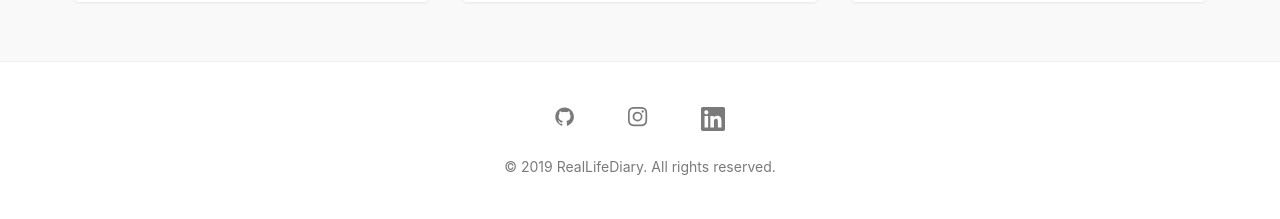
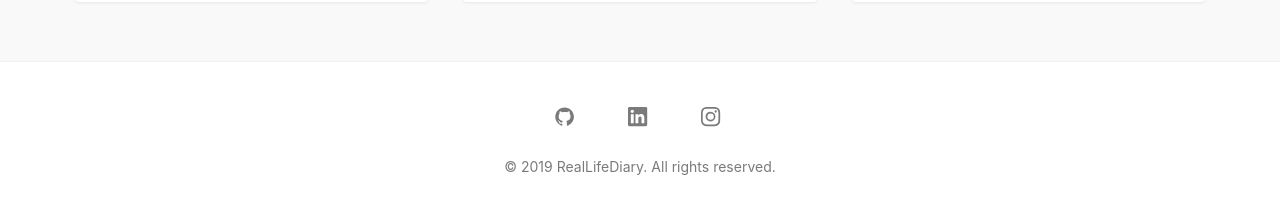
Before and after one commit to jindotori/reallifediary.github.io, a Jekyll site: the page built from index.md, in a window 1280 px wide. Shown: the part 1146-1365 px from the top of the page. Built offline with Jekyll 4.4.1, drawn with Linux system fonts in a browser that asks for light colours.

Commit message:
edit linked in icon

```diff
--- a/_includes/footer.html
+++ b/_includes/footer.html
@@ -11,16 +11,16 @@
           <svg class="social__icon" viewBox="0 0 20 20" width="20px" height="20px"><path d="M15.969,3.058c-0.586,0.26-1.217,0.436-1.878,0.515c0.675-0.405,1.194-1.045,1.438-1.809c-0.632,0.375-1.332,0.647-2.076,0.793c-0.596-0.636-1.446-1.033-2.387-1.033c-1.806,0-3.27,1.464-3.27,3.27 c0,0.256,0.029,0.506,0.085,0.745C5.163,5.404,2.753,4.102,1.14,2.124C0.859,2.607,0.698,3.168,0.698,3.767 c0,1.134,0.577,2.135,1.455,2.722C1.616,6.472,1.112,6.325,0.671,6.08c0,0.014,0,0.027,0,0.041c0,1.584,1.127,2.906,2.623,3.206 C3.02,9.402,2.731,9.442,2.433,9.442c-0.211,0-0.416-0.021-0.615-0.059c0.416,1.299,1.624,2.245,3.055,2.271 c-1.119,0.877-2.529,1.4-4.061,1.4c-0.264,0-0.524-0.015-0.78-0.046c1.447,0.928,3.166,1.469,5.013,1.469 c6.015,0,9.304-4.983,9.304-9.304c0-0.142-0.003-0.283-0.009-0.423C14.976,4.29,15.531,3.714,15.969,3.058z"/></svg>
         </a>
       {% endif %}
+{% if site.linkedin_username %}
+        <a class="social__link" target="_blank" rel="noopener noreferrer" href="https://www.linkedin.com/in/{{ site.linkedin_username }}">
+          <svg class="social__icon" viewBox="0 0 30 30" width="20px" height="20px"><path d="M20.447 20.452h-3.554v-5.569c0-1.328-.027-3.037-1.852-3.037-1.853 0-2.136 1.445-2.136 2.939v5.667H9.351V9h3.414v1.561h.046c.477-.9 1.637-1.85 3.37-1.85 3.601 0 4.267 2.37 4.267 5.455v6.286zM5.337 7.433c-1.144 0-2.063-.926-2.063-2.065 0-1.138.92-2.063 2.063-2.063 1.14 0 2.064.925 2.064 2.063 0 1.139-.925 2.065-2.064 2.065zm1.782 13.019H3.555V9h3.564v11.452zM22.225 0H1.771C.792 0 0 .774 0 1.729v20.542C0 23.227.792 24 1.771 24h20.451C23.2 24 24 23.227 24 22.271V1.729C24 .774 23.2 0 22.222 0h.003z"></path></svg>
+        </a>
+{% endif %}
       {% if site.instagram_username %}
         <a class="social__link" target="_blank" rel="noopener noreferrer" href="https://www.instagram.com/{{ site.instagram_username }}">
           <svg class="social__icon" viewBox="0 0 20 20" width="20px" height="20px"><path d="M8 0C5.827 0 5.555.01 4.702.048 3.85.088 3.27.222 2.76.42a3.908 3.908 0 0 0-1.417.923c-.445.444-.72.89-.923 1.417-.198.51-.333 1.09-.372 1.942C.008 5.555 0 5.827 0 8s.01 2.445.048 3.298c.04.852.174 1.433.372 1.942.204.526.478.973.923 1.417.444.445.89.72 1.417.923.51.198 1.09.333 1.942.372.853.04 1.125.048 3.298.048s2.445-.01 3.298-.048c.852-.04 1.433-.174 1.942-.372a3.908 3.908 0 0 0 1.417-.923c.445-.444.72-.89.923-1.417.198-.51.333-1.09.372-1.942.04-.853.048-1.125.048-3.298s-.01-2.445-.048-3.298c-.04-.852-.174-1.433-.372-1.942a3.908 3.908 0 0 0-.923-1.417A3.886 3.886 0 0 0 13.24.42c-.51-.198-1.09-.333-1.942-.372C10.445.008 10.173 0 8 0zm0 1.44c2.136 0 2.39.01 3.233.048.78.036 1.203.166 1.485.276.374.145.64.318.92.598.28.28.453.546.598.92.11.282.24.705.276 1.485.038.844.047 1.097.047 3.233s-.01 2.39-.05 3.233c-.04.78-.17 1.203-.28 1.485-.15.374-.32.64-.6.92-.28.28-.55.453-.92.598-.28.11-.71.24-1.49.276-.85.038-1.1.047-3.24.047s-2.39-.01-3.24-.05c-.78-.04-1.21-.17-1.49-.28a2.49 2.49 0 0 1-.92-.6c-.28-.28-.46-.55-.6-.92-.11-.28-.24-.71-.28-1.49-.03-.84-.04-1.1-.04-3.23s.01-2.39.04-3.24c.04-.78.17-1.21.28-1.49.14-.38.32-.64.6-.92.28-.28.54-.46.92-.6.28-.11.7-.24 1.48-.28.85-.03 1.1-.04 3.24-.04zm0 2.452a4.108 4.108 0 1 0 0 8.215 4.108 4.108 0 0 0 0-8.215zm0 6.775a2.667 2.667 0 1 1 0-5.334 2.667 2.667 0 0 1 0 5.334zm5.23-6.937a.96.96 0 1 1-1.92 0 .96.96 0 0 1 1.92 0z"></path></svg>
         </a>
       {% endif %}
-{% if site.linkedin_username %}
-        <a class="social__link" target="_blank" rel="noopener noreferrer" href="https://www.linkedin.com/in/{{ site.linkedin_username }}">
-          <svg class="social__icon" viewBox="0 0 24 24" width="20px" height="20px"><path d="M20.447 20.452h-3.554v-5.569c0-1.328-.027-3.037-1.852-3.037-1.853 0-2.136 1.445-2.136 2.939v5.667H9.351V9h3.414v1.561h.046c.477-.9 1.637-1.85 3.37-1.85 3.601 0 4.267 2.37 4.267 5.455v6.286zM5.337 7.433c-1.144 0-2.063-.926-2.063-2.065 0-1.138.92-2.063 2.063-2.063 1.14 0 2.064.925 2.064 2.063 0 1.139-.925 2.065-2.064 2.065zm1.782 13.019H3.555V9h3.564v11.452zM22.225 0H1.771C.792 0 0 .774 0 1.729v20.542C0 23.227.792 24 1.771 24h20.451C23.2 24 24 23.227 24 22.271V1.729C24 .774 23.2 0 22.222 0h.003z"></path></svg>
-        </a>
-{% endif %}
     </nav>
     <span>&copy; {{ site.time | date: '%Y' }} {{ site.title | escape }}. All rights reserved.</span>
   </div>
```
